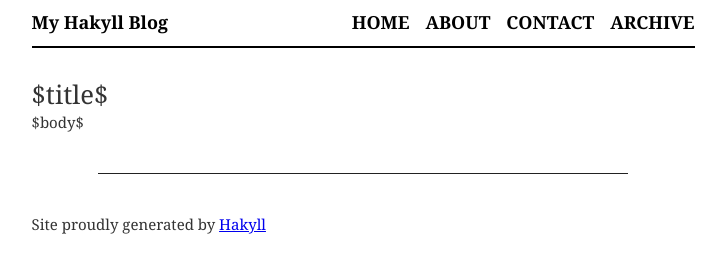
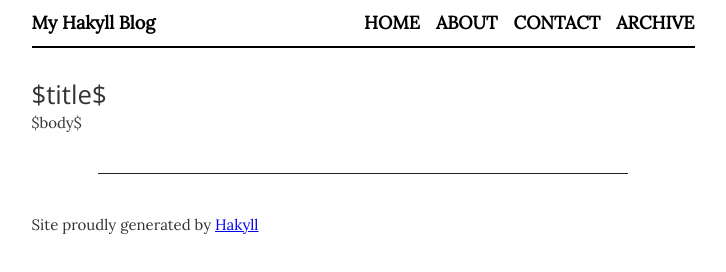
Before and after one commit to AdamHarries/aah.io, a plain HTML site: page templates/default.html in a window 1280 px wide. Shown: the whole page, without its empty margins (277-1003 px from the left). Drawn offline with nearby package versions, Linux system fonts and the light colour scheme; some packages are replaced by stand-ins of ours.

Commit message:
updated fonts in css, now using google webfonts

```diff
--- a/css/uberwriter.css
+++ b/css/uberwriter.css
@@ -13,7 +13,7 @@ html {
 }
 
 body {
-	font-family: Vollkorn, Georgia, Times, serif;
+	font-family: 'Lora', Georgia, Times, serif;
 	font-size: 15px;
 	color: #333;
     width: 663px;
@@ -30,6 +30,7 @@ body {
 }*/
 
 h1, h2, h3, h4, h5, h6 {
+	font-family: 'Open Sans', sans-serif;
 }
 
 h1 {
@@ -93,7 +94,7 @@ pre {
 	margin-bottom: 0px;
 }
 .author, .date {
-	font-family: Helvetica, Arial, sans-serif;
+	font-family: 'Open Sans', sans-serif;
 	font-size: 14px;
 	display: inline-block;
 	color: #777;
--- a/templates/default.html
+++ b/templates/default.html
@@ -33,5 +33,6 @@
             Site proudly generated by
             <a href="http://jaspervdj.be/hakyll">Hakyll</a>
         </div>
+    <link href='http://fonts.googleapis.com/css?family=Lora|Open+Sans' rel='stylesheet' type='text/css'>
     </body>
 </html>
```
